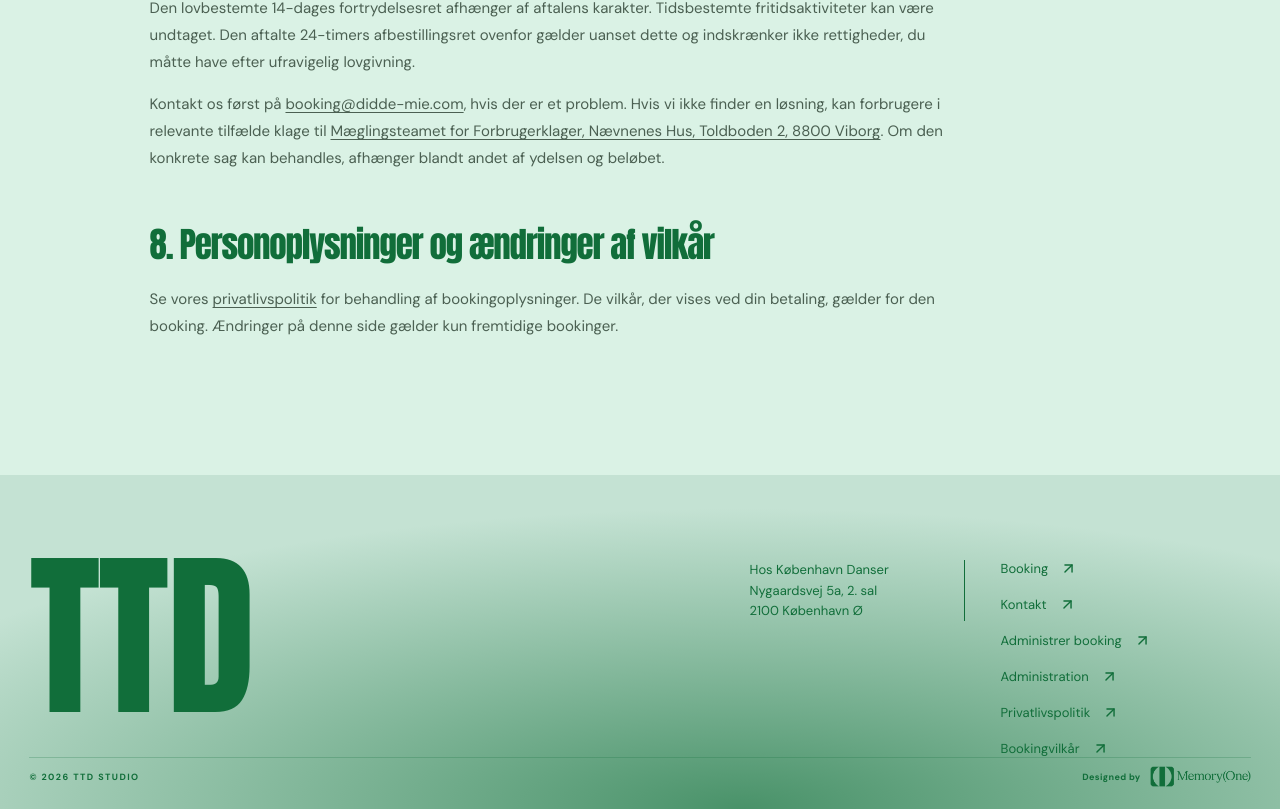
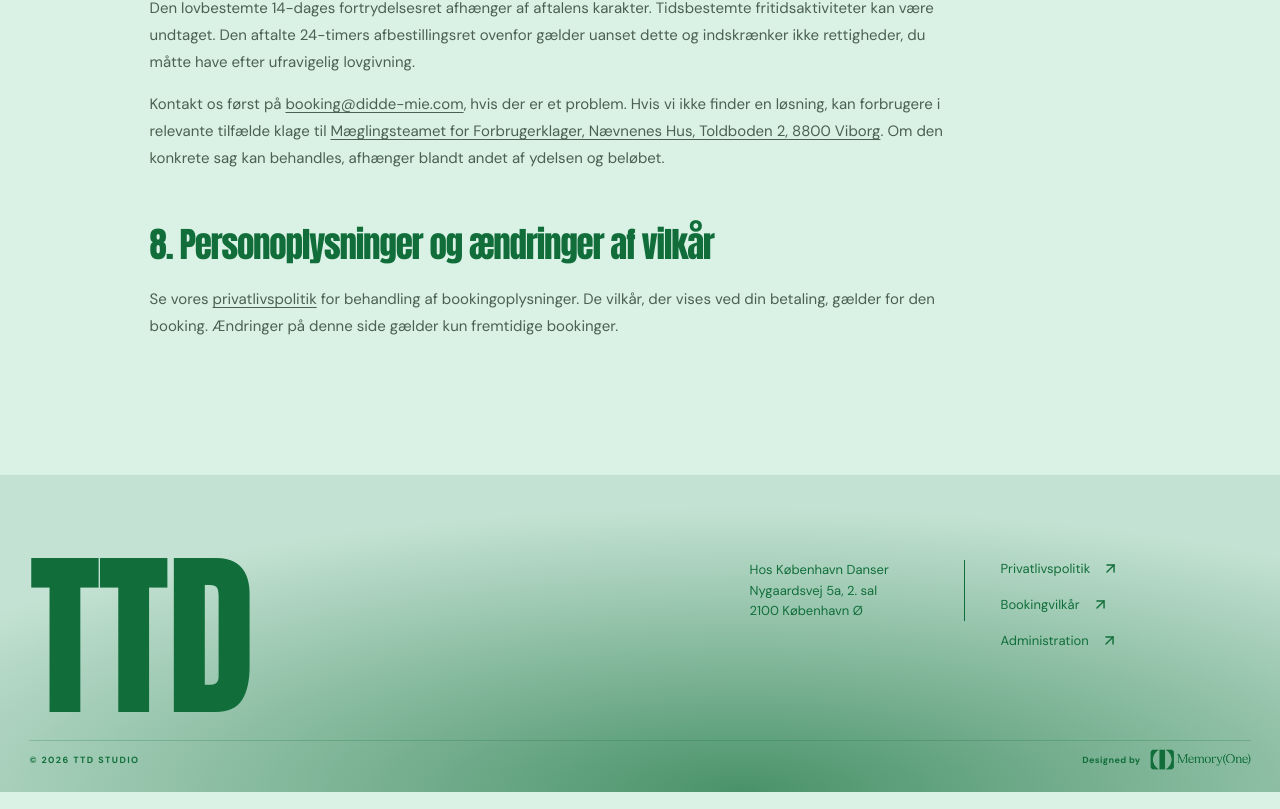
Before and after one commit to M3G4W4TT5/dd-website, a Next.js app in the folder apps/booking/: page /terms in a window 1280 px wide. Shown: the part 2075-2884 px from the top of the page. Built offline with nearby package versions, Linux system fonts and the light colour scheme.

Commit message:
Limit footer links to legal pages and administration

```diff
--- a/apps/booking/src/app/manage/page.tsx
+++ b/apps/booking/src/app/manage/page.tsx
@@ -20,6 +20,6 @@ export default async function ManagePage({ searchParams }: { searchParams: Promi
       <p className="manage-policy">{da ? "Når der er mere end 24 timer til den første bookede time, kan du ændre til et andet ledigt tidsrum. Du kan også afbestille din booking gratis. Læs" : "When more than 24 hours remain before the first booked hour, you can change to another available interval. You can also cancel your booking free of charge. Read the"} <a href={`/terms?lang=${language}`}>{da ? "bookingvilkårene" : "booking terms"}</a>.</p>
       {process.env.NODE_ENV === "development" && <p className="manage-demo-link"><a href={`/manage/preview?lang=${language}`}>{da ? "Se lokal demo af bookingadministration" : "View local booking management demo"}</a></p>}
     </main>
-    <SiteFooter language={language} links={[{ href: "/", label: "Booking" }, { href: `/contact?lang=${language}`, label: da ? "Kontakt" : "Contact" }]} />
+    <SiteFooter language={language} />
   </>;
 }
--- a/apps/booking/src/components/BookingExperience.tsx
+++ b/apps/booking/src/components/BookingExperience.tsx
@@ -381,7 +381,7 @@ export function BookingExperience({
         </section>
       </main>
 
-      <SiteFooter language={language} links={[{ href: `/contact?lang=${language}`, label: t.navContact }, { href: `/events?lang=${language}`, label: t.navEvents }]} />
+      <SiteFooter language={language} />
     </>
   );
 }
--- a/apps/booking/src/components/ContactExperience.tsx
+++ b/apps/booking/src/components/ContactExperience.tsx
@@ -121,6 +121,6 @@ export function ContactExperience({ initialLanguage }: { initialLanguage: Langua
         <div className="contact-visual-placeholder" aria-hidden="true" />
       </section>
     </main>
-    <SiteFooter language={language} links={[{ href: "/", label: "Booking" }, { href: `/events?lang=${language}`, label: t.events }]} />
+    <SiteFooter language={language} />
   </>;
 }
--- a/apps/booking/src/components/EventsExperience.tsx
+++ b/apps/booking/src/components/EventsExperience.tsx
@@ -96,6 +96,6 @@ export function EventsExperience({ catalog, selected, initialLanguage }: Props)
         </section>}
       </>}
     </main>
-    <SiteFooter language={language} links={[{ href: "/", label: "Booking" }, { href: `/contact?lang=${language}`, label: t.contact }]} />
+    <SiteFooter language={language} />
   </>;
 }
--- a/apps/booking/src/components/LegalPage.tsx
+++ b/apps/booking/src/components/LegalPage.tsx
@@ -11,6 +11,6 @@ export function LegalPage({ language, kind, children }: { language: Language; ki
   return <>
     <header className="legal-header"><a className="brand" href="/" aria-label="TTD Studio — forside"><span className="brand-mark">TTD<br />STUDIO</span></a><nav className="legal-nav" aria-label="Navigation"><a href="/">Booking</a><a href={`/contact?lang=${language}`}>{language === "da" ? "Kontakt" : "Contact"}</a></nav><HeaderBookingActions language={language} languagePath={`/${kind}`} /></header>
     <main className="legal-main"><div className="legal-intro"><span className="section-kicker">TTD STUDIO / {language === "da" ? "INFORMATION" : "INFORMATION"}</span><h1>{title}</h1><p>{language === "da" ? "Senest opdateret 25. september 2026" : "Last updated 25 September 2026"}</p></div><div className="legal-content">{children}</div></main>
-    <SiteFooter language={language} links={[{ href: "/", label: "Booking" }, { href: `/contact?lang=${language}`, label: language === "da" ? "Kontakt" : "Contact" }]} />
+    <SiteFooter language={language} />
   </>;
 }
--- a/apps/booking/src/components/ManageBookingPreview.tsx
+++ b/apps/booking/src/components/ManageBookingPreview.tsx
@@ -33,6 +33,6 @@ export function ManageBookingPreview({ language, initialBooking, initialToken, s
       if (!response.ok) throw new Error("Deadline reached");
       return { ...current, status: "cancelled", refund: "pending" };
     }} /></main>
-    <SiteFooter language={language} links={[{ href: "/", label: "Booking" }, { href: `/contact?lang=${language}`, label: language === "da" ? "Kontakt" : "Contact" }]} />
+    <SiteFooter language={language} />
   </>;
 }
--- a/apps/booking/src/components/SiteFooter.tsx
+++ b/apps/booking/src/components/SiteFooter.tsx
@@ -1,8 +1,6 @@
 import { ArrowUpRight } from "lucide-react";
 
-type FooterLink = { href: string; label: string };
-
-export function SiteFooter({ links, language = "da" }: { links: FooterLink[]; language?: "da" | "en" }) {
+export function SiteFooter({ language = "da" }: { language?: "da" | "en" }) {
   return <>
     <div className="footer-reveal-space" aria-hidden="true" />
     <footer className="site-footer">
@@ -10,10 +8,10 @@ export function SiteFooter({ links, language = "da" }: { links: FooterLink[]; la
         <div className="footer-identity"><span className="footer-mark">TTD</span></div>
         <div className="footer-details">
           <address>Hos København Danser<br />Nygaardsvej 5a, 2. sal<br />2100 København Ø</address>
-          <div className="footer-links">{links.map(({ href, label }) => <a href={href} key={href}>{label}<ArrowUpRight size={17} /></a>)}<a href={`/manage?lang=${language}`}>{language === "da" ? "Administrer booking" : "Manage booking"}<ArrowUpRight size={17} /></a><a href="http://127.0.0.1:8345/control/">Administration<ArrowUpRight size={17} /></a><a href={`/privacy?lang=${language}`}>{language === "da" ? "Privatlivspolitik" : "Privacy policy"}<ArrowUpRight size={17} /></a><a href={`/terms?lang=${language}`}>{language === "da" ? "Bookingvilkår" : "Booking terms"}<ArrowUpRight size={17} /></a></div>
+          <div className="footer-links"><a href={`/privacy?lang=${language}`}>{language === "da" ? "Privatlivspolitik" : "Privacy policy"}<ArrowUpRight size={17} /></a><a href={`/terms?lang=${language}`}>{language === "da" ? "Bookingvilkår" : "Booking terms"}<ArrowUpRight size={17} /></a><a href="http://127.0.0.1:8345/control/">Administration<ArrowUpRight size={17} /></a></div>
         </div>
       </div>
-      <div className="footer-bottom"><span>© {new Date().getFullYear()} TTD STUDIO</span><a className="footer-credit" href="https://memoryone.eu" aria-label="Designed by Memory(One)"><span>Designed by</span><span className="footer-credit-logo" aria-hidden="true" /></a></div>
+      <div className="footer-bottom"><span>© {new Date().getFullYear()} TTD STUDIO</span><span className="footer-credit"><span>Designed by</span><span className="footer-credit-logo" role="img" aria-label="Memory(One)" /></span></div>
     </footer>
   </>;
 }
```
Also changed, not shown: 2 other files (tests, documents, lock files or other folders).
